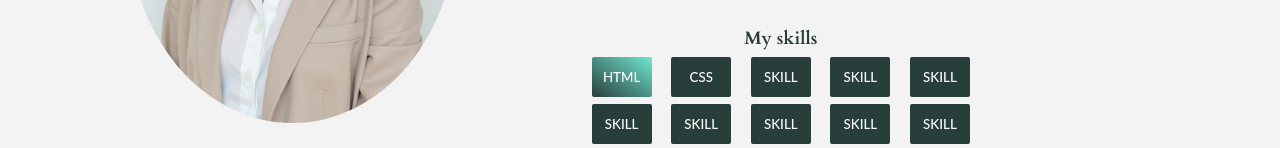
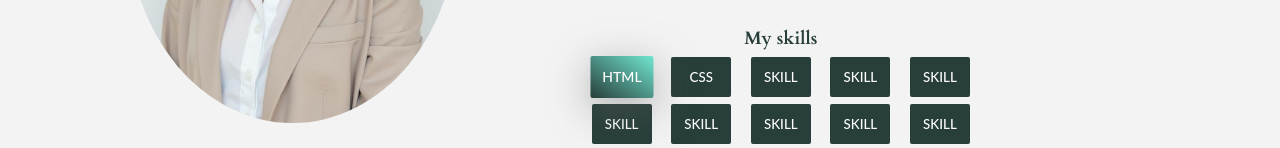
Before and after one commit to ctwohofakit/116-portfolio, a plain HTML site: page index.html in a window 1280 px wide. In both pictures the pointer is over the button "HTML". Shown: the part 384-532 px from the top of the page. Drawn offline with Linux system fonts and the light colour scheme; a web font is replaced by a local one.

Commit message:
update hover

```diff
--- a/css/base.css
+++ b/css/base.css
@@ -58,6 +58,7 @@ h2{
     display: flex;
     align-items: center;
     width:30%;
+
 }
 
 .hero-image img{
@@ -66,6 +67,7 @@ h2{
     object-fit: cover;
     border-radius: 50%;
 }
+
 
 .intro-section{
     width:60%;
@@ -102,5 +104,7 @@ button{
 
 .btn:hover {
     background: var(--primary-color-bar);
+    transform: scale(1.05);
+    filter: drop-shadow(0px 10px 20px rgba(97, 99, 99, 0.5));
     background: linear-gradient(35deg, #283E3A 0%, #71e6d0 100%);
 }
```
